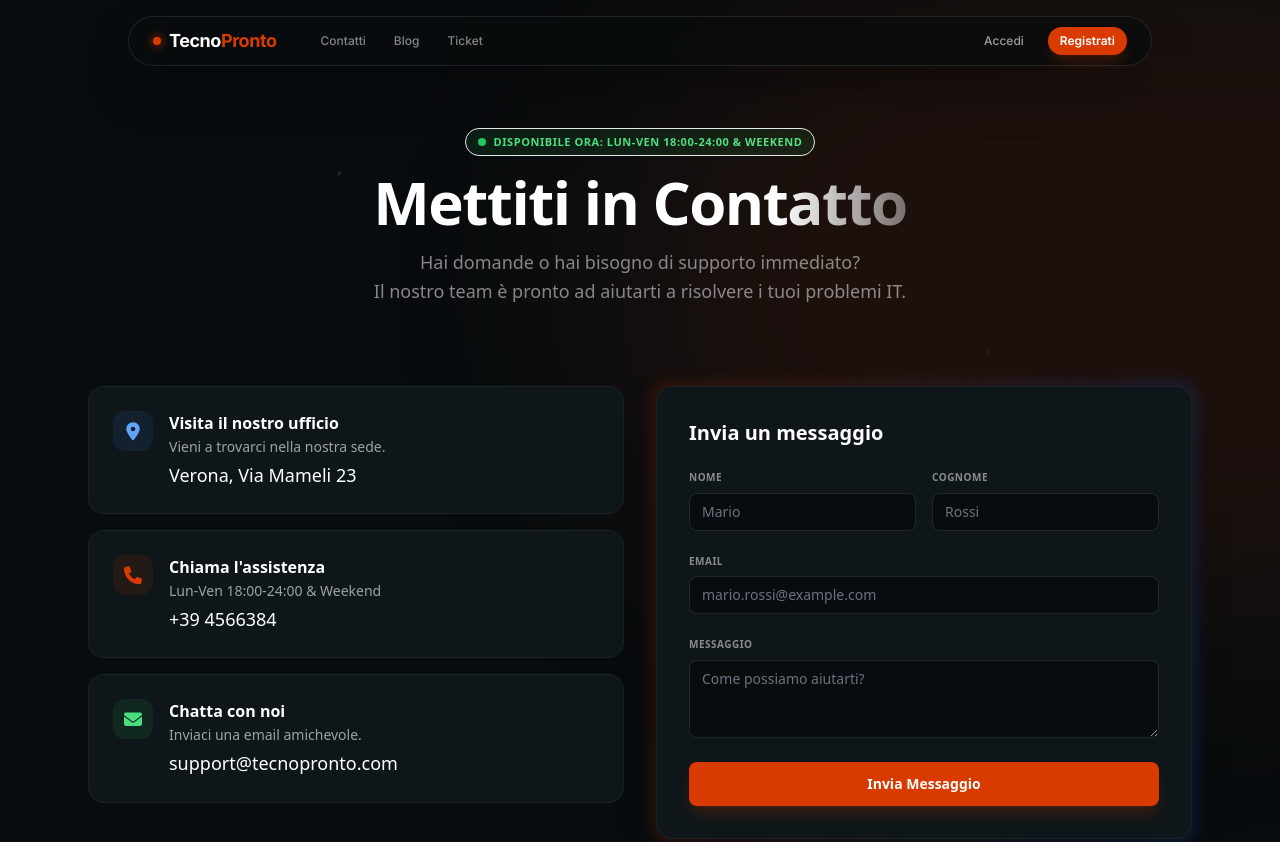
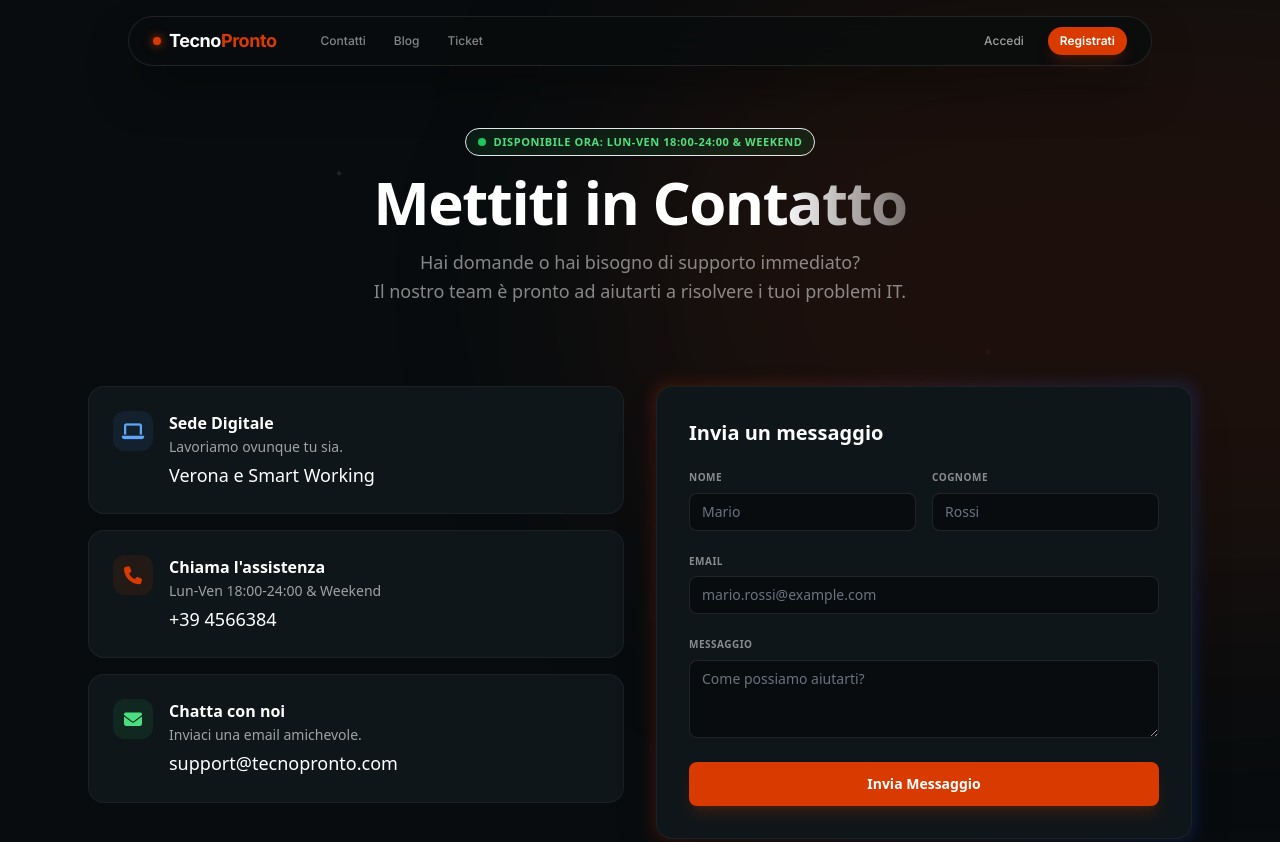
Before and after one commit to cuplyk/soothing_duo, a Django app: page /contacts/ in a window 1280 px wide. Shown: the top 842 px of the page. Run offline with Django 5.2, Linux system fonts and the light colour scheme; data that the repository does not hold is empty; some libraries are stand-ins or nearby versions.

Commit message:
fix debug error

```diff
--- a/templates/includes/navbar.html
+++ b/templates/includes/navbar.html
@@ -86,15 +86,6 @@
       <a href="{% url 'about' %}" class="block px-4 py-2 rounded-lg text-sm font-medium text-white/70 hover:text-white hover:bg-white/5 transition-colors">Chi Siamo</a>
       <a href="{% url 'contacts' %}" class="block px-4 py-2 rounded-lg text-sm font-medium text-white/70 hover:text-white hover:bg-white/5 transition-colors">Contatti</a>
       <a href="{% url 'blog:post_list' %}" class="block px-4 py-2 rounded-lg text-sm font-medium text-white/70 hover:text-white hover:bg-white/5 transition-colors">Blog</a>
-
-      <div class="mt-4 px-4">
-          <p class="text-[10px] font-bold text-[#D93A00] uppercase tracking-wider mb-2">Categorie</p>
-          <div class="grid grid-cols-2 gap-2">
-             {% for category in categories|slice:":4" %}
-              <a href="{% url 'blog:category_posts' category.slug %}" class="text-xs text-white/50 hover:text-white py-1 transition-colors">{{ category.name }}</a>
-             {% endfor %}
-          </div>
-      </div>
     </div>
 
     <div class="p-4 border-t border-white/5 bg-[#050809]">
--- a/templates/pages/contacts.html
+++ b/templates/pages/contacts.html
@@ -57,12 +57,12 @@
 
                         <div class="flex items-start gap-4 relative z-10">
                             <div class="w-10 h-10 rounded-xl bg-blue-500/10 flex items-center justify-center text-blue-400 font-bold text-lg shrink-0">
-                                <i class="fas fa-map-marker-alt"></i>
+                                <i class="fas fa-laptop"></i>
                             </div>
                             <div>
-                                <h3 class="text-base font-bold text-white mb-0.5">Visita il nostro ufficio</h3>
-                                <p class="text-white/60 text-sm mb-1">Vieni a trovarci nella nostra sede.</p>
-                                <p class="text-lg text-white font-medium">Verona, Via Mameli 23</p>
+                                <h3 class="text-base font-bold text-white mb-0.5">Sede Digitale</h3>
+                                <p class="text-white/60 text-sm mb-1">Lavoriamo ovunque tu sia.</p>
+                                <p class="text-lg text-white font-medium">Verona e Smart Working</p>
                             </div>
                         </div>
                     </div>
```
